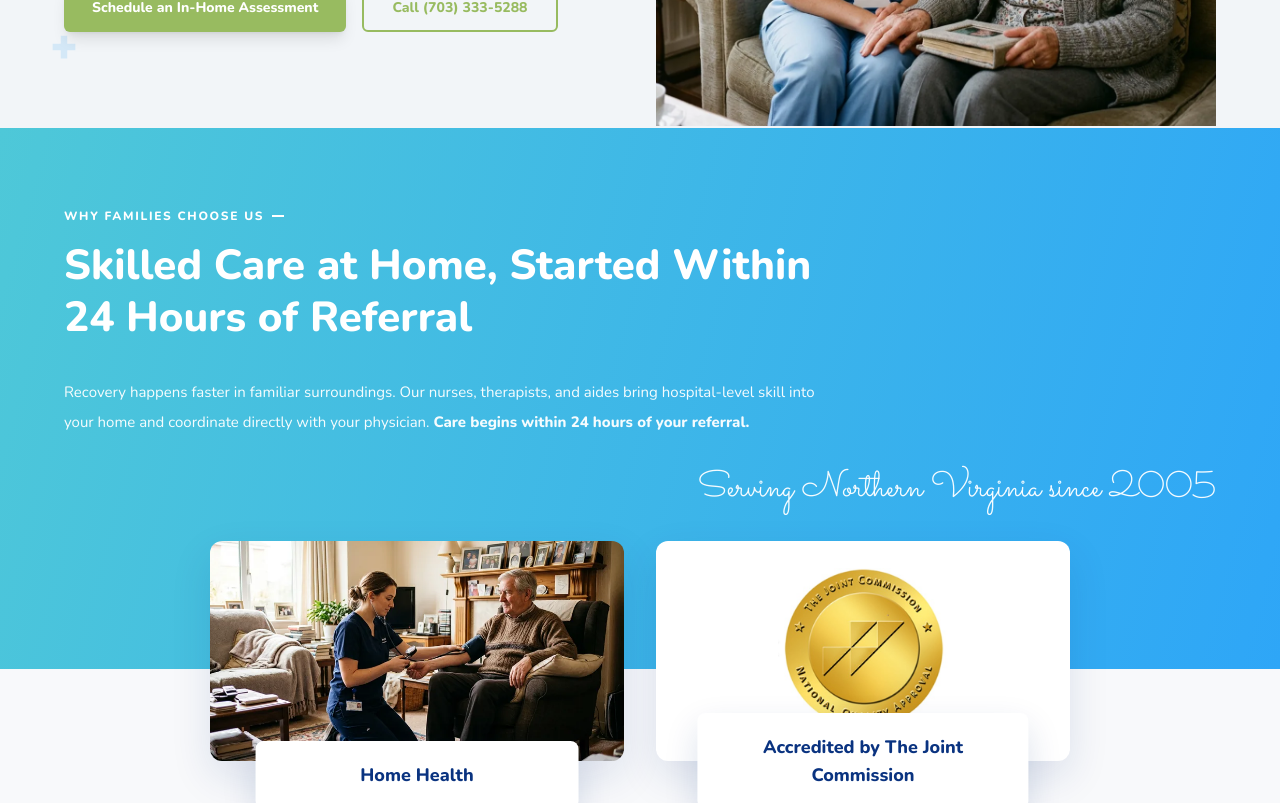
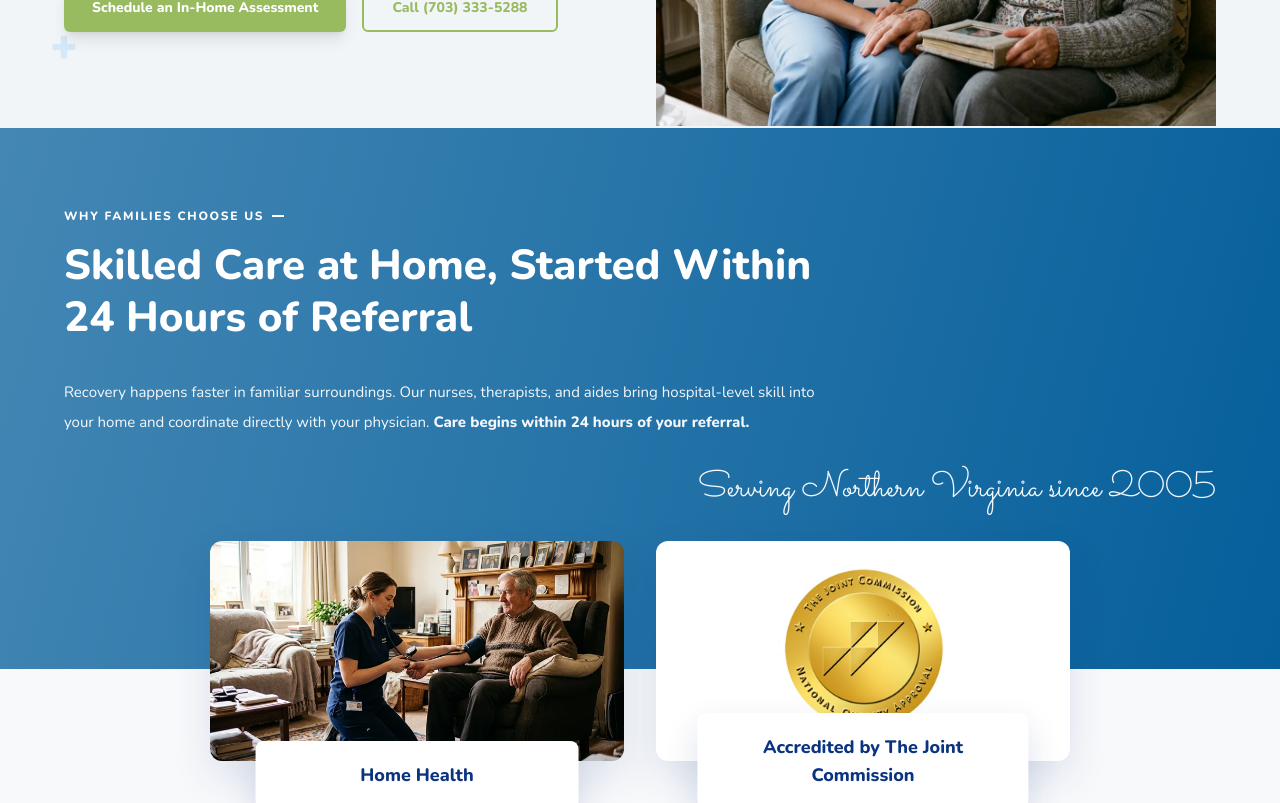
Before and after one commit to varhealthservices-svg/vahealthservices, a Next.js app: page / in a window 1280 px wide. Shown: the part 520-1323 px from the top of the page. Built offline with nearby package versions, Linux system fonts and the light colour scheme.

Commit message:
Update theme.ts

```diff
--- a/app/components/theme.ts
+++ b/app/components/theme.ts
@@ -13,7 +13,11 @@ export const GREEN = "#98bb60";
 export const GREEN_DARK = "#87a854";
 export const MUTED = "#93919d";
 
-export const TEAL_GRADIENT = `linear-gradient(105deg, ${TEAL} 0%, ${BLUE} 100%)`;
+/** Logo blue family — used for the full-width gradient bands. */
+export const LOGO_BLUE = "#055f9b";
+export const LOGO_BLUE_LIGHT = "#4487b4";
+
+export const TEAL_GRADIENT = `linear-gradient(105deg, ${LOGO_BLUE_LIGHT} 0%, ${LOGO_BLUE} 100%)`;
 
 export const PHONE_DISPLAY = "(703) 333-5288";
 export const PHONE_HREF = "tel:+17033335288";
```
